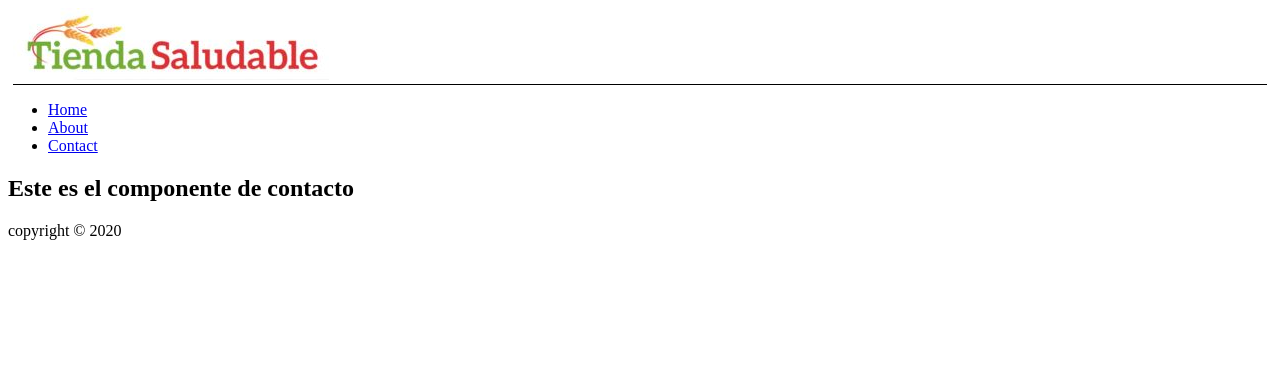
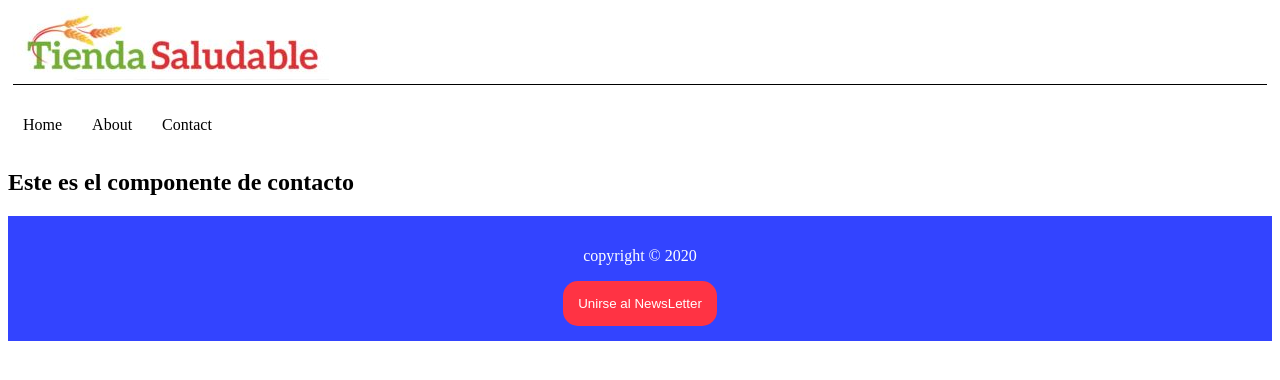
Before and after one commit to EstebanOG/Curso_React, a React app in the folder first_proyect/first_project/: page /contact in a window 1280 px wide. Shown: the top 380 px of the page. Built offline with nearby package versions, Linux system fonts and the light colour scheme.

Commit message:
Ejemplo styled-components

```diff
--- a/first_proyect/first_project/package.json
+++ b/first_proyect/first_project/package.json
@@ -13,6 +13,7 @@
     "react": "^17.0.0",
     "react-dom": "^17.0.0",
     "react-router-dom": "^5.2.0",
+    "styled-components": "^5.2.1",
     "webpack": "^5.1.3",
     "webpack-cli": "^4.1.0"
   },
--- a/first_proyect/first_project/src/layout/Footer.jsx
+++ b/first_proyect/first_project/src/layout/Footer.jsx
@@ -1,10 +1,25 @@
 import React from 'react';
+import styled from 'styled-components';
+//css-in-js
 
+const FooterS = styled.footer`
+  background-color: #34f;
+  color: white;
+  padding: 15px;
+  text-align: center;
+`;
+
+const Button = styled.button`
+  background-color: #f34;
+  color: white;
+  padding: 15px;
+  border:none;
+  border-radius: 15px;
+`;
 function Footer() {
-  return (
-    <footer>
-      <p>copyright © 2020</p>
-    </footer>
-  );
+  return<FooterS>
+    <p>copyright © 2020</p>
+    <Button>Unirse al NewsLetter</Button>
+    </FooterS>;
 }
 export default Footer;
--- a/first_proyect/first_project/src/layout/Navbar.jsx
+++ b/first_proyect/first_project/src/layout/Navbar.jsx
@@ -2,7 +2,7 @@ import React from 'react';
 
 import { Link } from 'react-router-dom';
 
-import styles from './Navbar.module.scss'
+import styles from './Navbar.module.css'
 
 function Navbar() {
   return (
```
Also changed, not shown: 2 other files (tests, documents, lock files or other folders).
